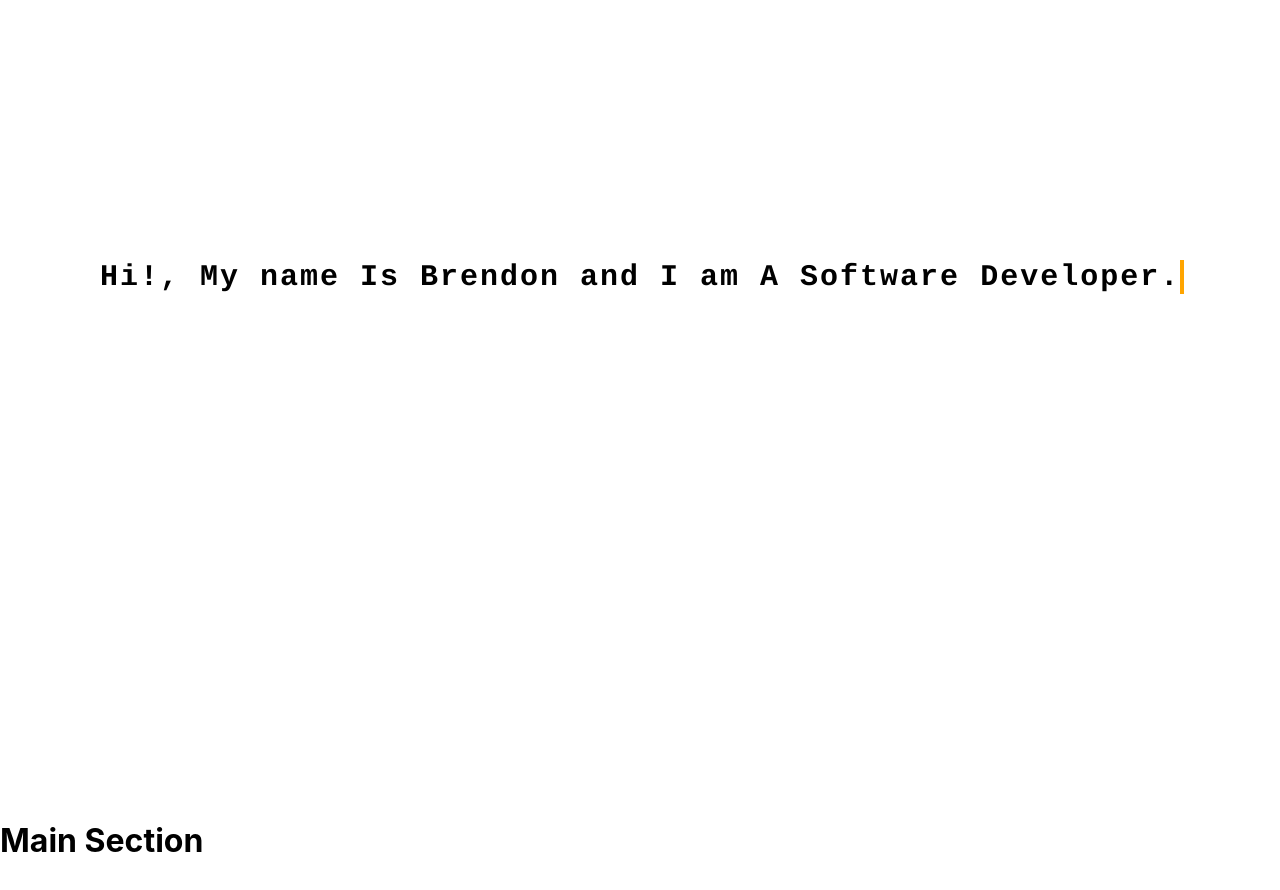
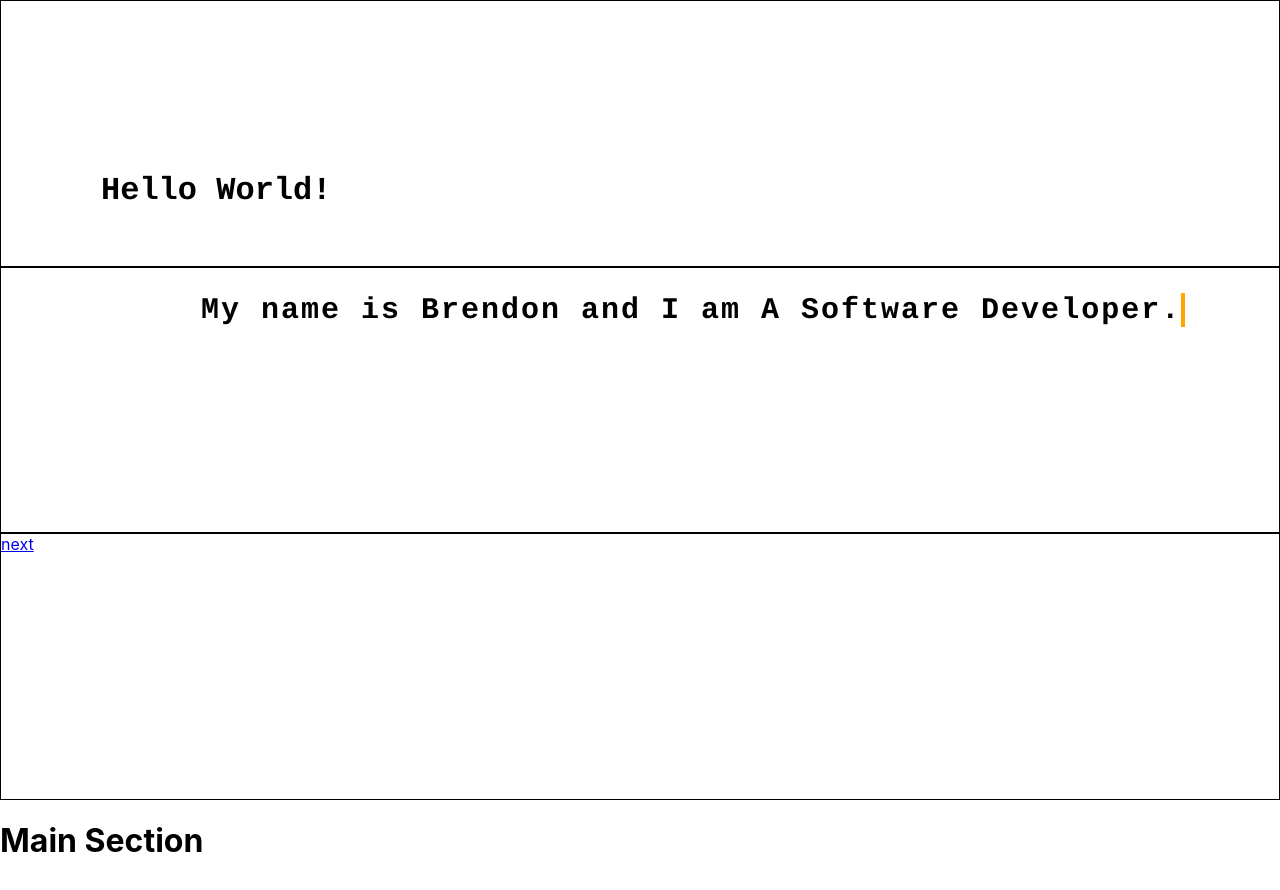
Before and after one commit to BrendonLH/react-portfolio, a React (Create React App) app: page / in a window 1280 px wide. Shown: the top 890 px of the page. Built offline with nearby package versions, Linux system fonts and the light colour scheme.

Commit message:
finished sections for introduction page with working typewriter

```diff
--- a/src/App.scss
+++ b/src/App.scss
@@ -12,4 +12,7 @@
       min-height: 100vh;
       max-height: 100vh;
     }
+    html {
+      scroll-behavior: smooth;
+    }
   }
--- a/src/components/introduction-section/introduction.js
+++ b/src/components/introduction-section/introduction.js
@@ -1,9 +1,20 @@
 import './introduction.scss';
+
 
 function Introduction() {
     return (
-      <div className="intro typewriter">
-        <h1 className='typewriter-text'>Hi!, My name Is Brendon and I am A Software Developer.</h1>
+      <div className="intro intro-container">
+        <div className='intro-one typewriter'>
+          <h1 className='typewriter'>Hello World!</h1>
+        </div>
+        <div className='intro-two typewriter'>
+        <h2 className='typewriter-text'>My name is Brendon and I am A Software Developer.</h2>
+        </div>
+        {/*  move to next section */}
+        <div className='next-section-butt'>
+        <a href='#section-two' className='next-button'>next</a>
+        </div>
+
       </div>
     );
   }
--- a/src/components/introduction-section/introduction.scss
+++ b/src/components/introduction-section/introduction.scss
@@ -1,12 +1,28 @@
 
 
-.intro {
-    position: relative;
-    top: 30%;
+
+.intro-container {
+    display: grid;
+    grid-template-columns: 1fr;
+    grid-template-rows: 1fr 1fr 1fr;
+    gap: 0px 0px;
+    grid-template-areas:
+      "."
+      "."
+      ".";
+    .intro-one, .intro-two, .next-section-butt {
+        border: 1px solid;
+    }
+
+    .intro-one {
+        padding-top: 150px;
         text-indent: 50px;
     }
 
 
+
+
+// typewriter component
     .typewriter {
         font-family: Courier, monospace;
         display: inline-block;
@@ -22,14 +38,15 @@
         font-weight: 700;
         border-right: 4px solid orange;
         box-sizing: border-box;
+        text-indent: 200px;
     }
 
     @keyframes typing {
         from {
-        width: 0%
+            width: 10%
         }
         to {
-        width: 100%
+            width: 90%
         }
     }
 
@@ -41,3 +58,4 @@
             border-color: orange;
         }
     }
+  }
--- a/src/components/main-section/main.js
+++ b/src/components/main-section/main.js
@@ -1,6 +1,6 @@
 function Main() {
     return (
-      <div className="main">
+      <div className="main" id='section-two'>
         <h1>Main Section</h1>
       </div>
     );
```
Also changed, not shown: 1 other file (tests, documents, lock files or other folders). Lines whose indentation alone changed are shown as unchanged.
